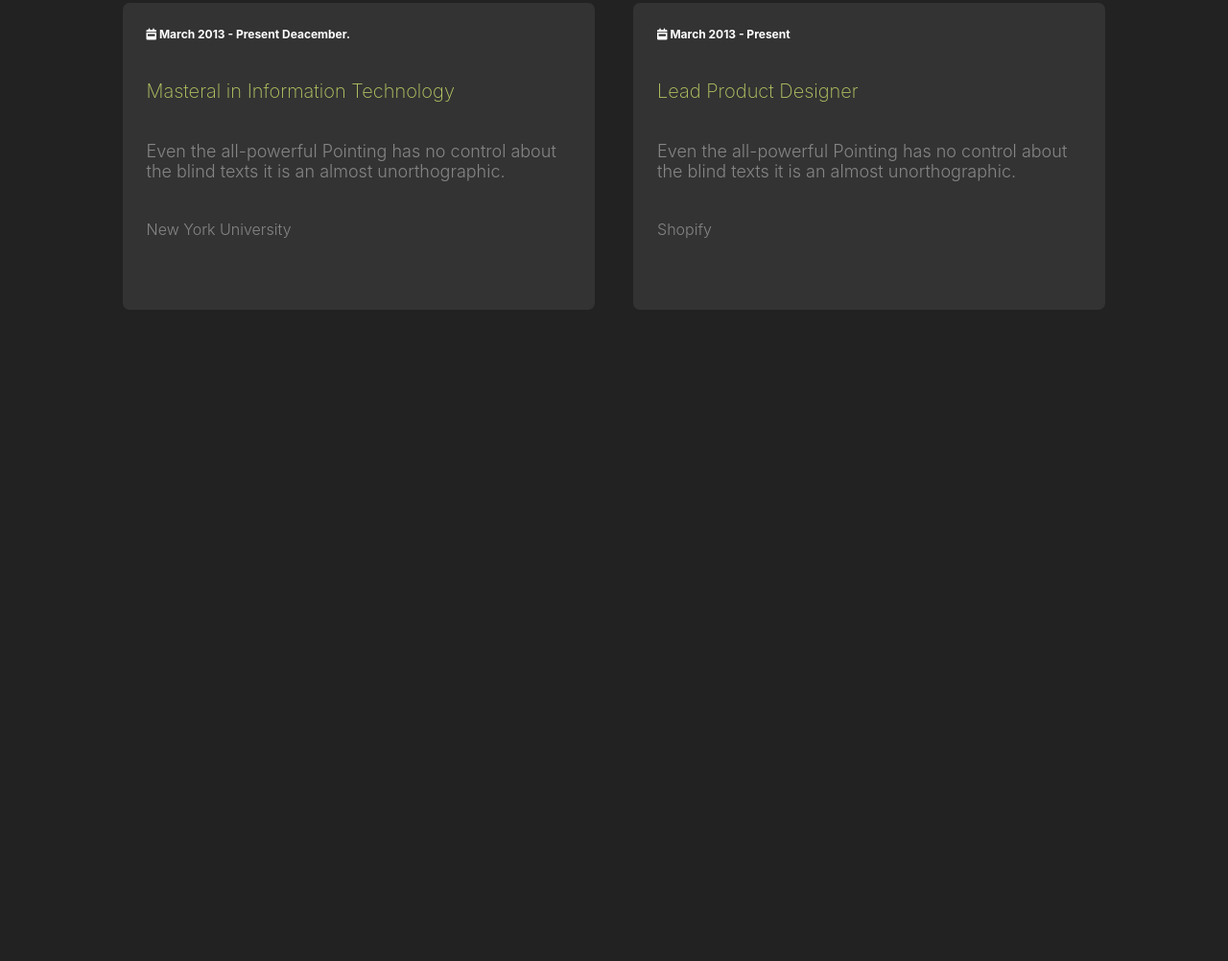
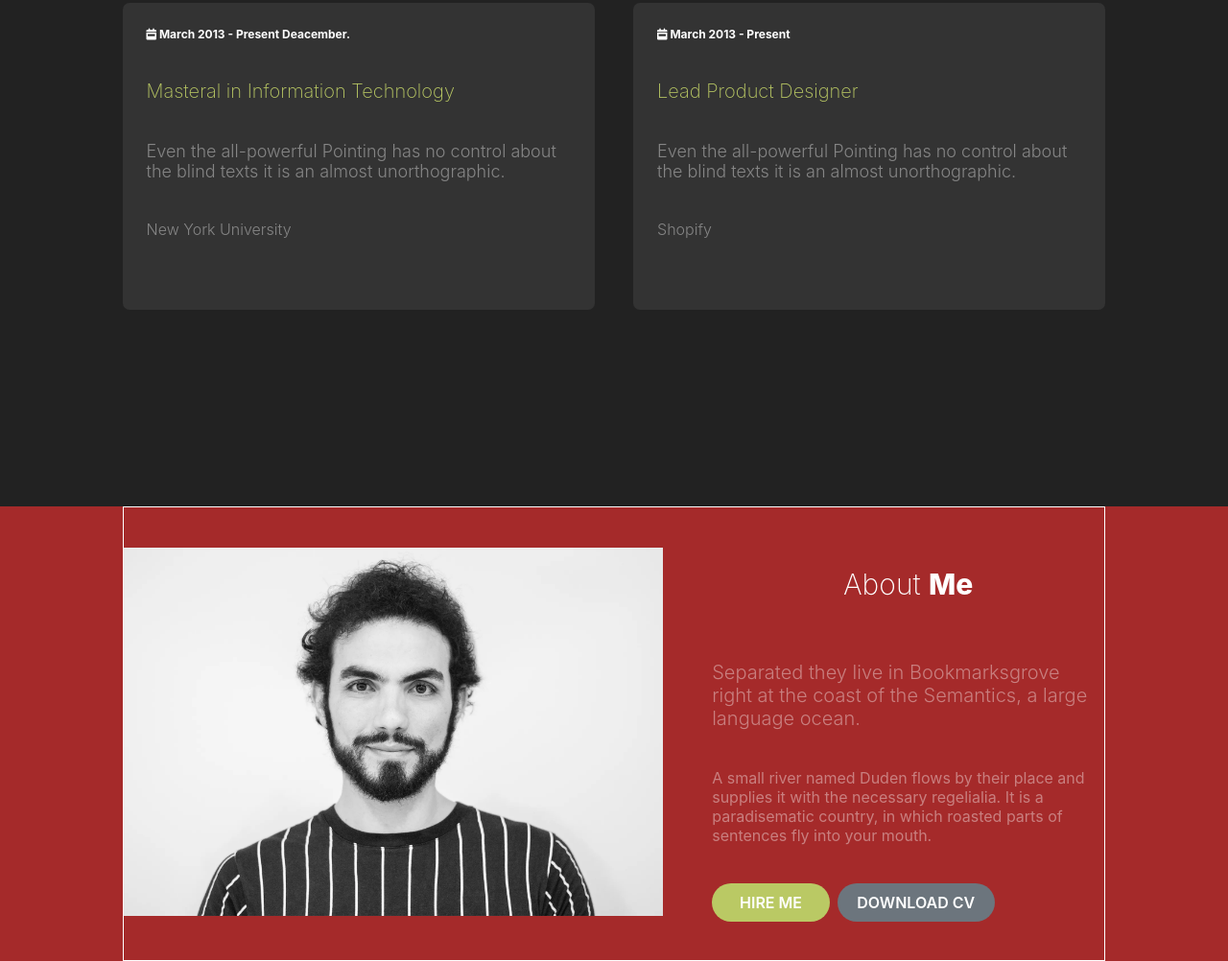
Before and after one commit to Narminkerimova/Colorlibb, a plain HTML site: page index.html in a window 1280 px wide. Shown: the part 3840-4842 px from the top of the page at 96% size. Before the commit the page ends 4163 px from the top, so only its background shows below. Drawn offline with Linux system fonts and the light colour scheme.

Commit message:
fiveth check

```diff
--- a/assets/css/style.css
+++ b/assets/css/style.css
@@ -418,9 +418,101 @@ body {
     width: 90%;
     height: 100%;
   }
-  .experience_boxes{
+  .experience_boxes {
     margin-top: 30%;
-
   }
 }
 /* resume section design end */
+
+/* about section design start */
+.about {
+  width: 100%;
+  height: auto;
+  background-color: brown;
+}
+.about_container {
+  width: 100%;
+  height: 70%;
+  border: 1px solid white;
+  display: flex;
+  justify-content: space-between;
+  align-items: center;
+  margin-top: 35vh;
+}
+.about_image {
+  width: 55%;
+  height: 100%;
+}
+.about_image img {
+  width: 100%;
+  height: 100%;
+}
+.about_info {
+  width: 40%;
+  height: 100%;
+}
+.about_parag {
+  width: 100%;
+  height: 40%;
+  color: #ffffff66;
+  display: flex;
+  flex-direction: column;
+  gap: 5vh;
+}
+.about_parag1 {
+  font-weight: 200;
+  font-size: 20px;
+  font-weight: 300;
+}
+.about_buttons {
+  width: 100%;
+  height: 15vh;
+  display: flex;
+  align-items: center;
+  justify-content: start;
+  gap: 2%;
+}
+#hire_btn,
+#down_btn {
+  display: flex;
+  height: 5vh;
+  border-radius: 25px;
+  display: flex;
+  justify-content: center;
+  align-items: center;
+  text-transform: uppercase;
+  font-weight: 600;
+  color: #fff;
+}
+#hire_btn {
+  width: 30%;
+  background-color: #bac964;
+}
+#down_btn {
+  width: 40%;
+  background-color: #6c757d;
+}
+@media only screen and (max-width: 600px) {
+  .about {
+   margin-top: 220vh;
+  }
+  .about_container {
+    width: 100%;
+    height: 70%;
+    border: 1px solid white;
+    display: block;
+  }
+  .about_image {
+    width: 100%;
+    height: 100%;
+  }
+  .about_image img {
+    width: 100%;
+    height: 100%;
+  }
+  .about_info {
+    width: 100%;
+    height: 100%;
+  }
+}
+/* about section design end */
--- a/index.html
+++ b/index.html
@@ -110,6 +110,7 @@
       </section>
       <!-- portfolio section end -->
 
+      <!-- resume section start -->
       <section class="resume">
         <div class="container">
           <div class="heading">
@@ -225,6 +226,39 @@
           </div>
         </div>
       </section>
+      <!-- resume section end -->
+
+      <!-- about section start -->
+      <section class="about">
+        <div class="container">
+          <div class="about_container">
+            <div class="about_image">
+              <img src="./assets/img/hero.webp" alt="about" />
+            </div>
+            <div class="about_info">
+              <div class="heading">
+                <h2>About <span>Me</span></h2>
+              </div>
+              <div class="about_parag">
+                <p class="about_parag1">
+                  Separated they live in Bookmarksgrove right at the coast of
+                  the Semantics, a large language ocean.
+                </p>
+                <p class="about_parag2">
+                  A small river named Duden flows by their place and supplies it
+                  with the necessary regelialia. It is a paradisematic country,
+                  in which roasted parts of sentences fly into your mouth.
+                </p>
+              </div>
+              <div class="about_buttons">
+                <a href="#" id="hire_btn">hire me</a>
+                <a href="#" id="down_btn">download cv</a>
+              </div>
+            </div>
+          </div>
+        </div>
+      </section>
+      <!-- about section end -->
     </main>
   </body>
 </html>
```
